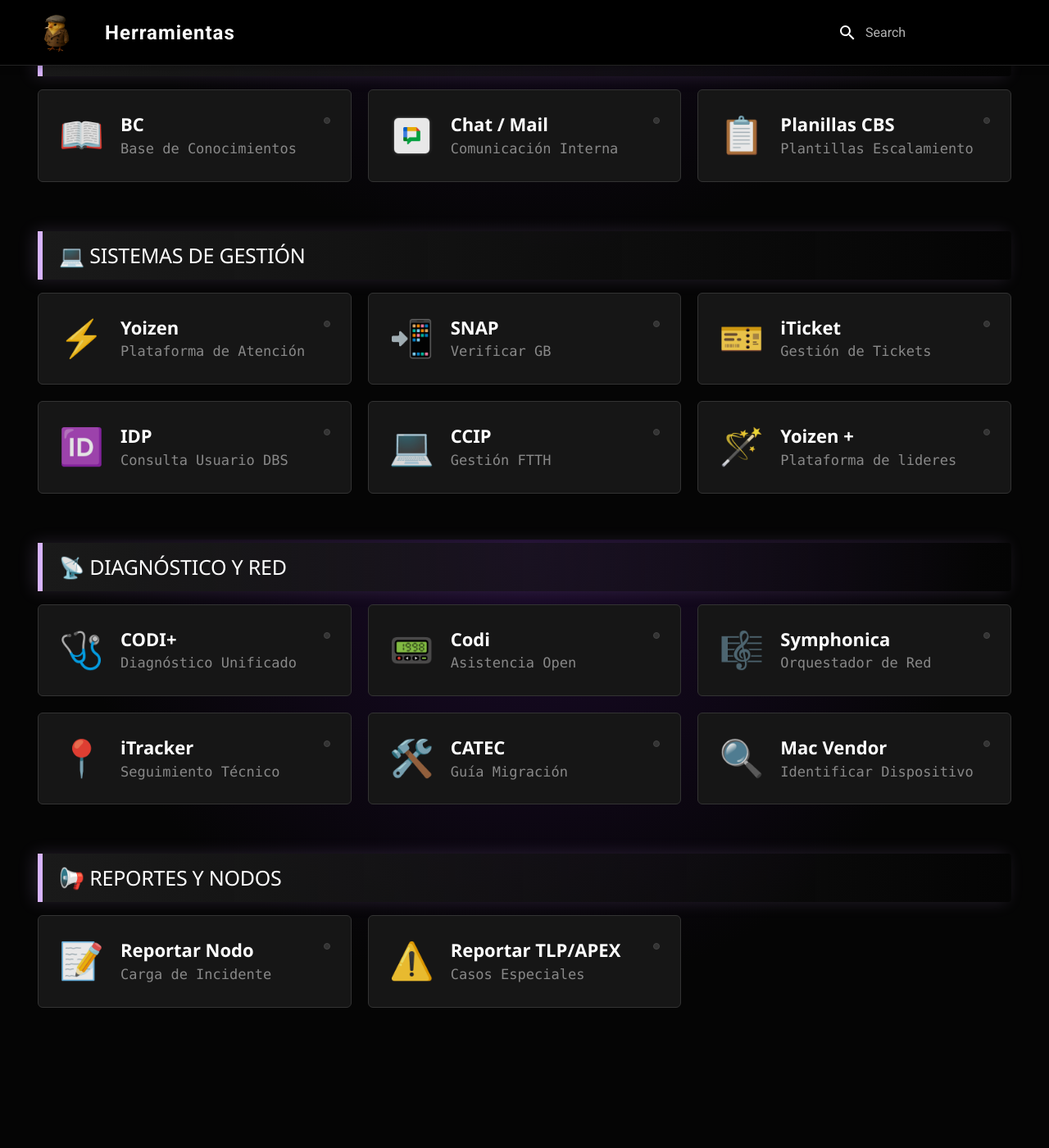
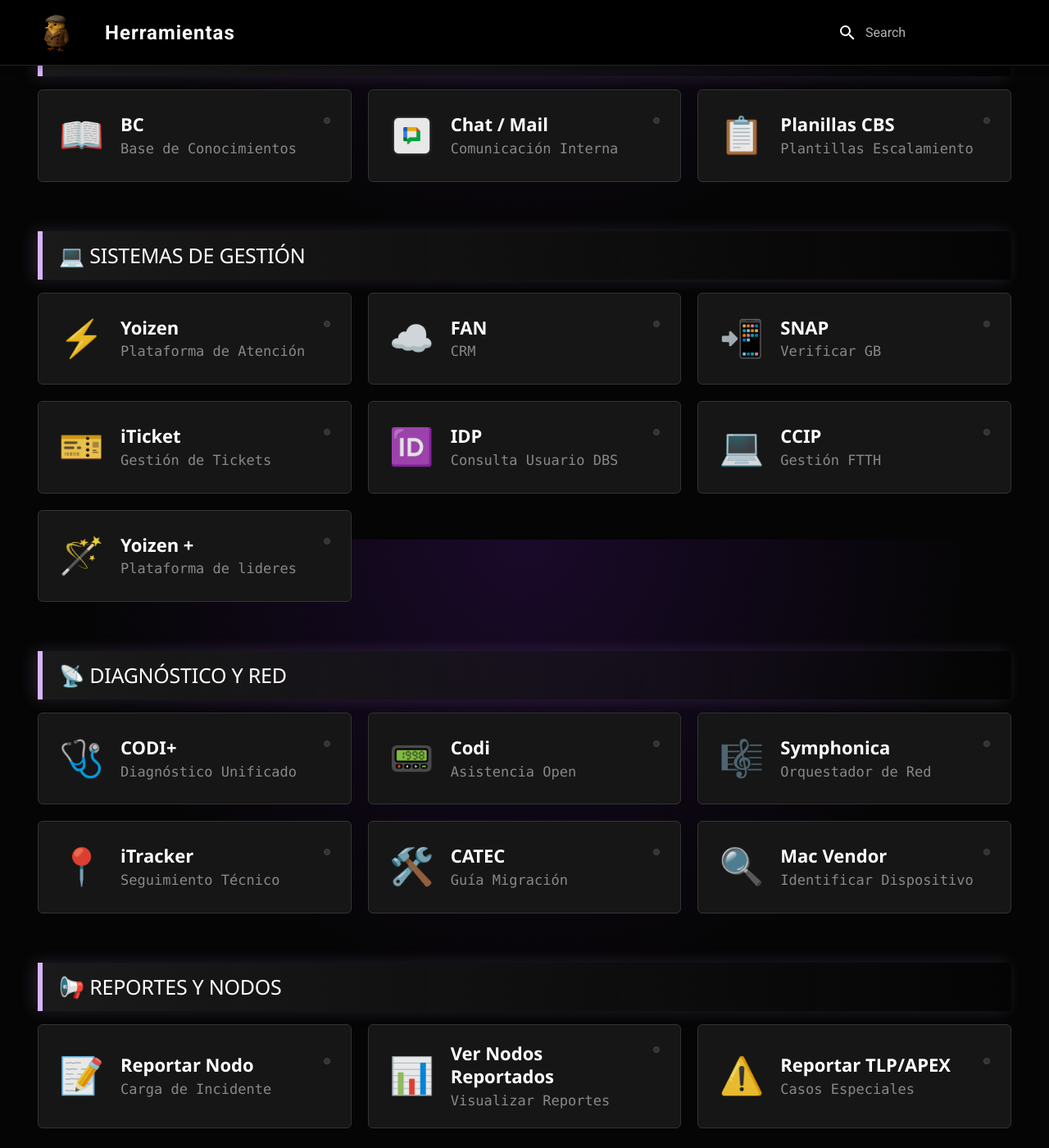
Before and after one commit to ezequieldlv/knowledge-base-system, an MkDocs documentation site: the page built from docs/Herramientas/index.md, in a window 1280 px wide and 1400 px high, scrolled down 242 px. Shown: the whole window at 82% size. Built offline with MkDocs 1.6.1 and Material for MkDocs 9.7.7, drawn with Linux system fonts in a browser that asks for light colours; before the commit the page ends 1495 px from its top, so only the background shows below that.

Commit message:
feat: add new tools

```diff
--- a/docs/Herramientas/index.md
+++ b/docs/Herramientas/index.md
@@ -211,6 +211,17 @@ hide:
     </div>
   </a>
 
+  <a href="https://telecomcrm.lightning.force.com/lightning/page/home" target="_blank" class="tool-card">
+    <div class="tool-icon">☁️</div>
+    <div class="tool-info">
+      <div class="tool-header">
+        <span class="tool-title">FAN</span>
+        <div class="status-dot"></div>
+      </div>
+      <span class="tool-desc">CRM</span>
+    </div>
+  </a>
+
   <a href="https://frontocs.personal.corp/#/signin" class="tool-card copy-link">
     <div class="tool-icon">📲</div>
     <div class="tool-info">
@@ -355,7 +366,7 @@ hide:
     </div>
   </a>
 
-  <a href="https://docs.google.com/spreadsheets/d/1hKZP3XEAOeHTe7zd-_ZlEcw1_NXvcBgzoryguYuPm0c/edit?gid=0#gid=0" target="_blank" class="tool-card">
+  <a href="https://tinyurl.com/nodos-reportados" target="_blank" class="tool-card">
     <div class="tool-icon">📊</div>
     <div class="tool-info">
       <div class="tool-header">
```
Also changed, not shown: docs/assets/iconos/fan.png (added).
